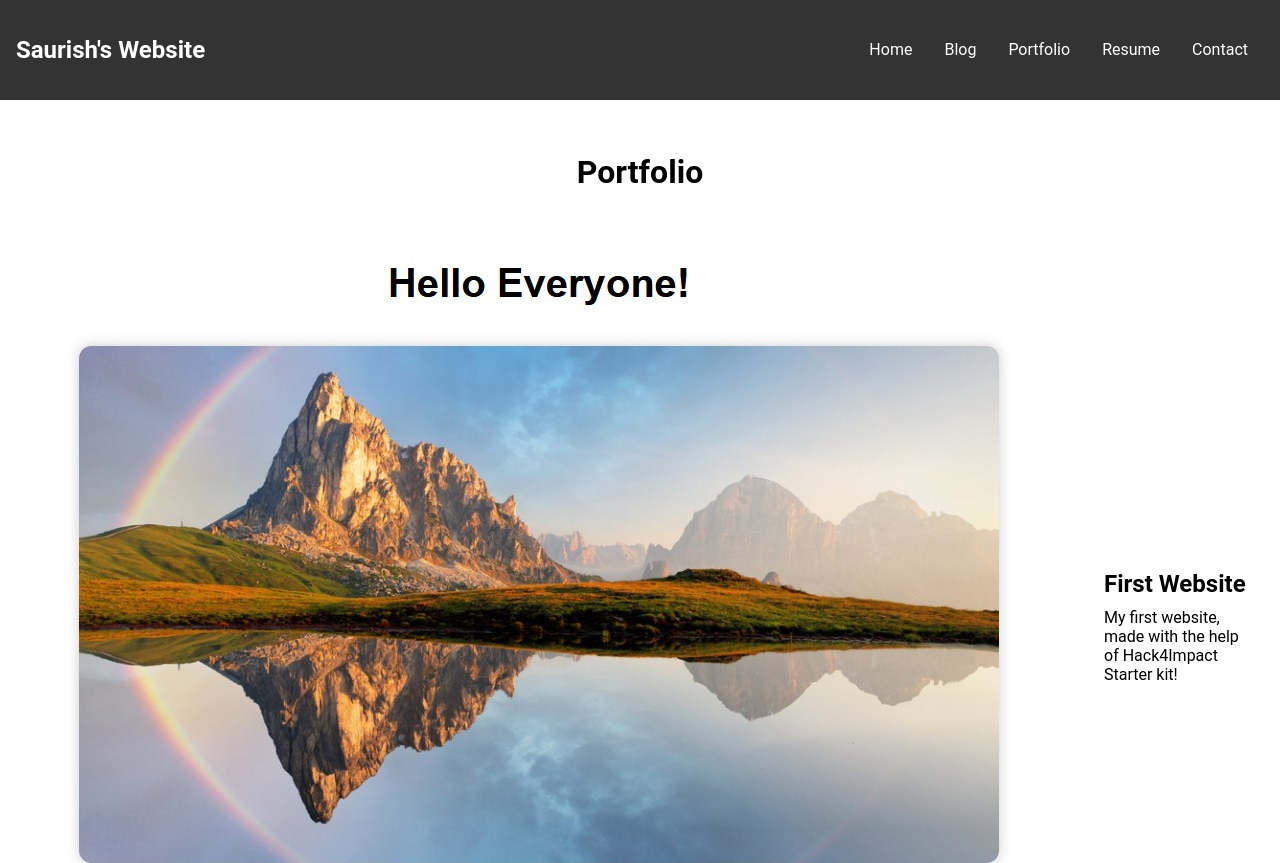
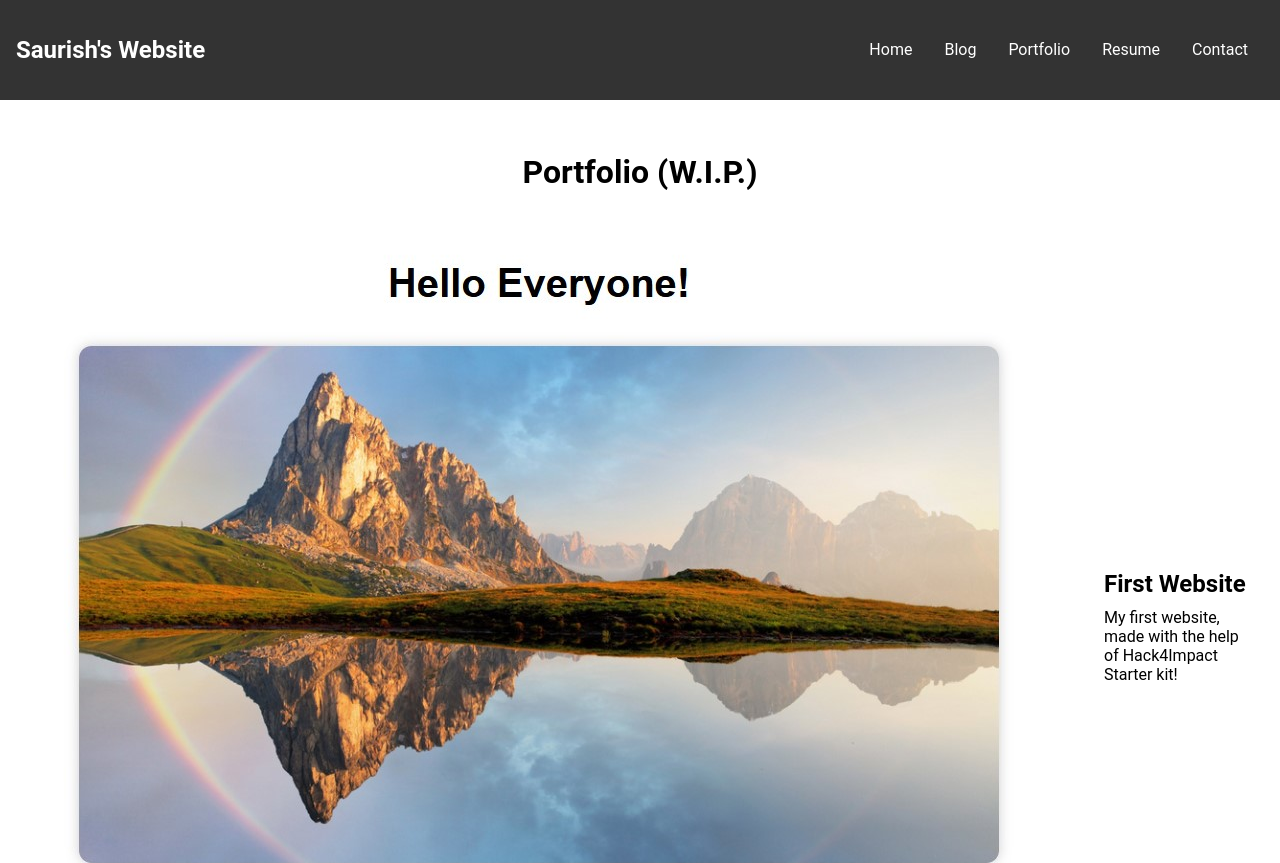
Before and after one commit to SaurSum8/SaurSum8.github.io, a plain HTML site: page portfolio.html in a window 1280 px wide. Shown: the top 863 px of the page. Drawn offline with Linux system fonts and the light colour scheme.

Commit message:
Update portfolio.html

```diff
--- a/portfolio.html
+++ b/portfolio.html
@@ -18,7 +18,7 @@
       </ul>
     </nav>
     <main>
-      <h1 class="page-title">Portfolio</h1>
+      <h1 class="page-title">Portfolio (W.I.P.)</h1>
       <div class="project">
         <img src="website.jpg" />
         <div class="project-description">
```
